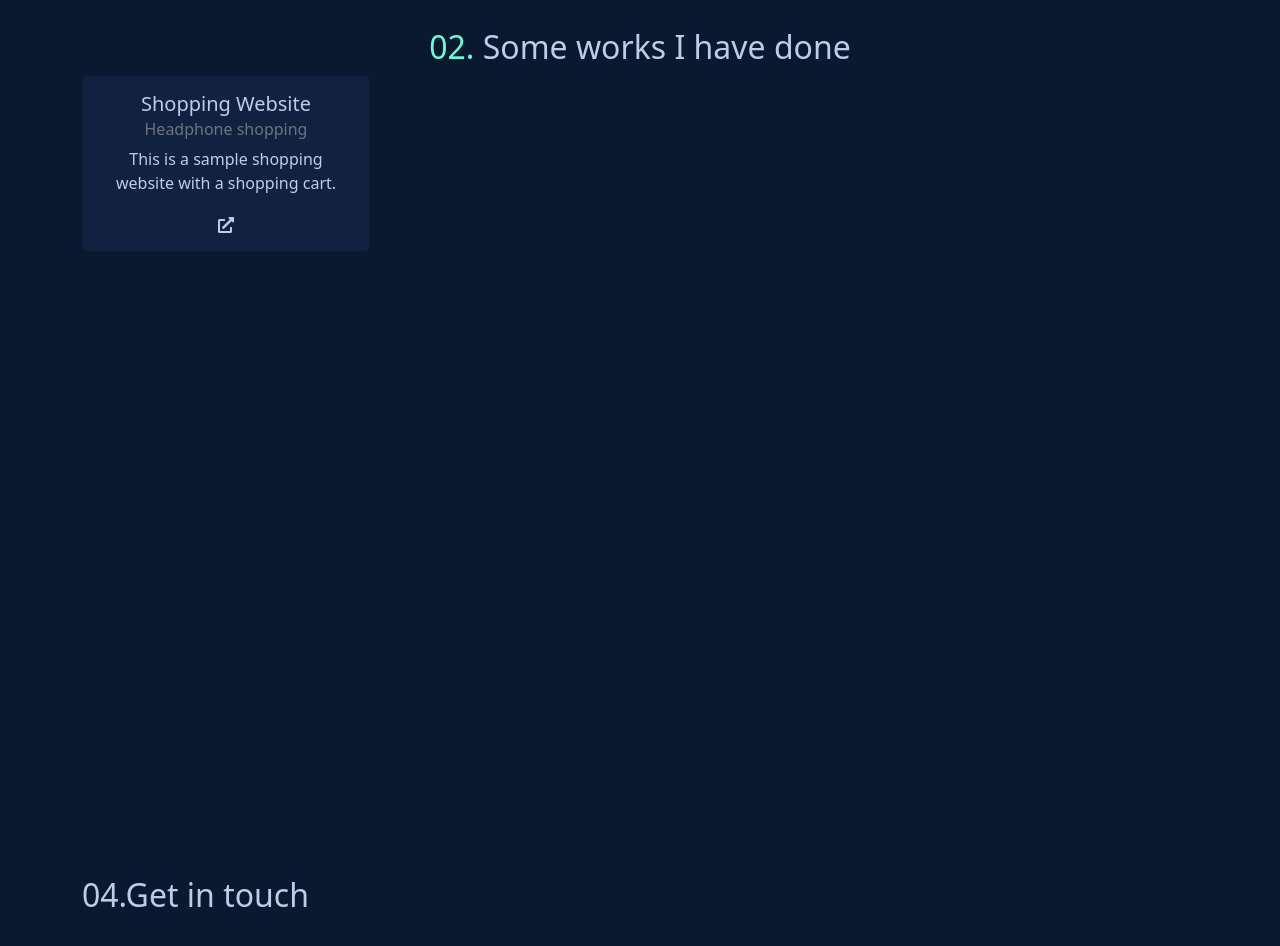
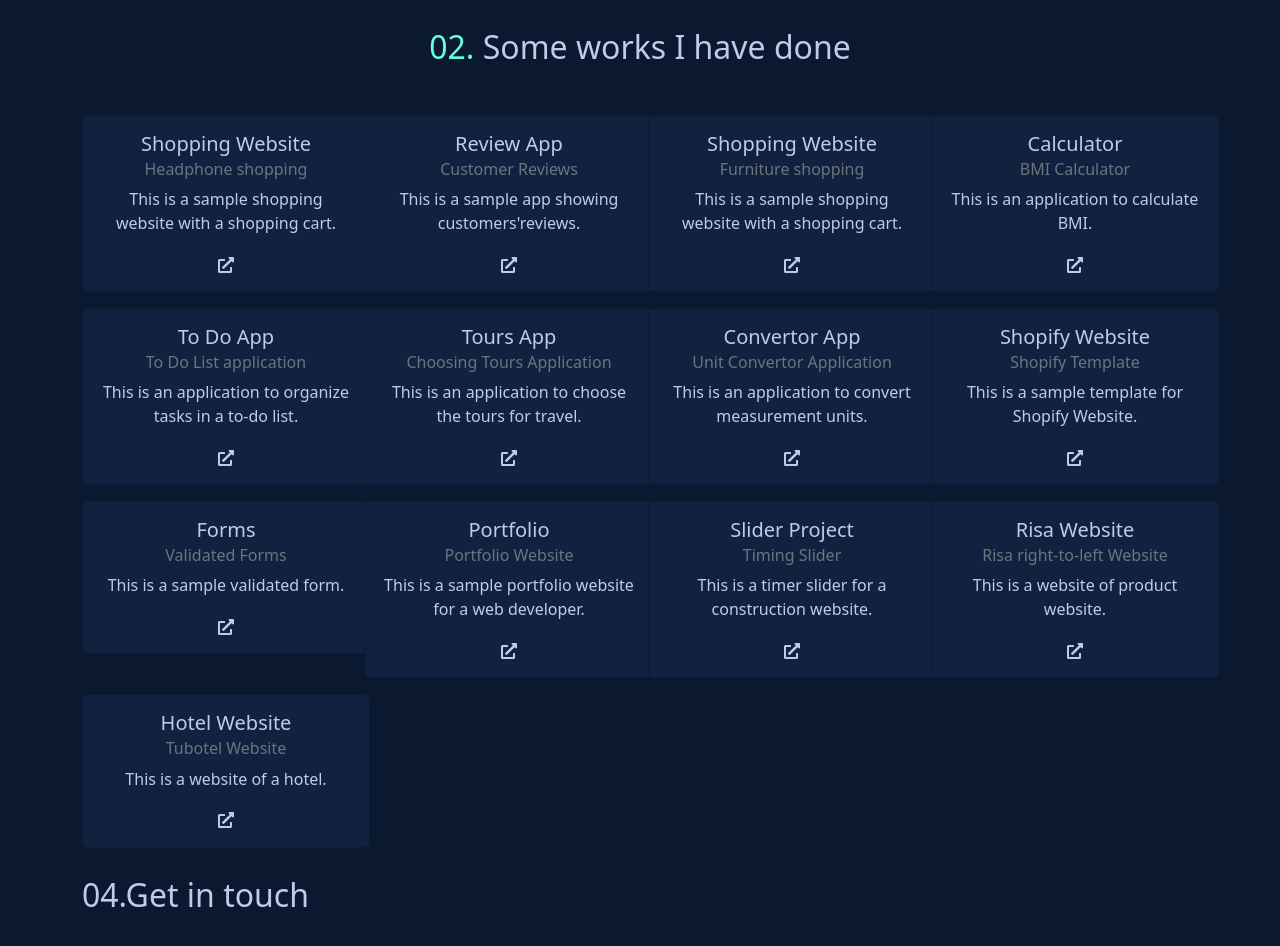
Before and after one commit to Razieh-Abedi/my-portfolio-app, a React (Create React App) app: page / in a window 1280 px wide. Shown: the part 1040-1986 px from the top of the page. Built offline with nearby package versions, Linux system fonts and the light colour scheme.

Commit message:
made the projects section dynamic

```diff
--- a/src/App.css
+++ b/src/App.css
@@ -28,8 +28,13 @@ h2 {
   height: 25rem;
   width: 35rem;
 }
+/* .colProject {
+  height: 40rem;
+} */
 .project {
   width: 18rem;
+  height: 25rem;
+  height: 100%;
   transition: transform 0.5s;
   background-color: #112240 !important;
 }
--- a/src/components/About.jsx
+++ b/src/components/About.jsx
@@ -4,7 +4,7 @@ import profile from "../assets/images/profile-pic.jpg";
 function About() {
   return (
     <section className="vh-100">
-      <h2 className="text-center">
+      <h2 className="text-center mb-5">
         <span className="number">01. </span>
         <span>About Me</span>
       </h2>
--- /dev/null
+++ b/src/components/Projects.jsx
@@ -0,0 +1,21 @@
+import React from "react";
+import { FaExternalLinkAlt } from "react-icons/fa";
+
+function Projects({ title, subtitle, description, link }) {
+  return (
+    <div className="col colProject">
+      <div className="card project text-center">
+        <div className="card-body">
+          <h5 className="card-title title">{title}</h5>
+          <h6 className="card-subtitle mb-2 text-muted">{subtitle}</h6>
+          <p className="card-text">{description}</p>
+          <a href={link}>
+            <FaExternalLinkAlt className="link" />
+          </a>
+        </div>
+      </div>
+    </div>
+  );
+}
+
+export default Projects;
--- a/src/components/Work.jsx
+++ b/src/components/Work.jsx
@@ -1,31 +1,19 @@
 import React from "react";
-import { FaExternalLinkAlt } from "react-icons/fa";
+import Projects from "./Projects";
+import projectData from "../projectData";
 
 function Work() {
   return (
     <section className="vh-100">
-      <h2 className="text-center">
+      <h2 className="text-center mb-5">
         <span className="number">02. </span>
         <span>Some works I have done</span>
       </h2>
       <div className="container">
-        <div className="row">
-          <div className="col">
-            <div className="card project text-center">
-              <div className="card-body">
-                <h5 className="card-title title">Shopping Website</h5>
-                <h6 className="card-subtitle mb-2 text-muted">
-                  Headphone shopping
-                </h6>
-                <p className="card-text">
-                  This is a sample shopping website with a shopping cart.
-                </p>
-                <a href="https://razieh-abedi.github.io/shopping-cart/">
-                  <FaExternalLinkAlt className="link" />
-                </a>
-              </div>
-            </div>
-          </div>
+        <div className="row row-cols-1 row-cols-md-3  row-cols-lg-4 g-3">
+          {projectData.map((item) => (
+            <Projects key={item.id} {...item}/>
+          ))}
         </div>
       </div>
     </section>
--- /dev/null
+++ b/src/projectData.js
@@ -0,0 +1,97 @@
+import React from "react";
+
+const projectData = [
+  {
+    id: 1,
+    title: "Shopping Website",
+    subtitle: "Headphone shopping",
+    description: "This is a sample shopping website with a shopping cart.",
+    link: "https://razieh-abedi.github.io/shopping-cart/",
+  },
+  {
+    id: 2,
+    title: "Review App",
+    subtitle: "Customer Reviews",
+    description: "This is a sample app showing customers'reviews.",
+    link: "https://razieh-abedi.github.io/reviews/",
+  },
+  {
+    id: 3,
+    title: "Shopping Website",
+    subtitle: "Furniture shopping",
+    description: "This is a sample shopping website with a shopping cart.",
+    link: "https://razieh-abedi.github.io/furniture-shopping-website/",
+  },
+  {
+    id: 4,
+    title: "Calculator",
+    subtitle: "BMI Calculator",
+    description: "This is an application to calculate BMI.",
+    link: "https://razieh-abedi.github.io/BMI-calculator/",
+  },
+  {
+    id: 5,
+    title: "To Do App",
+    subtitle: "To Do List application",
+    description: "This is an application to organize tasks in a to-do list.",
+    link: "https://github.com/Razieh-Abedi/to-do-list-mini-app",
+  },
+  {
+    id: 6,
+    title: "Tours App",
+    subtitle: "Choosing Tours Application",
+    description: "This is an application to choose the tours for travel.",
+    link: "https://razieh-abedi.github.io/tours/",
+  },
+  {
+    id: 7,
+    title: "Convertor App",
+    subtitle: "Unit Convertor Application",
+    description: "This is an application to convert measurement units.",
+    link: "https://razieh-abedi.github.io/Unit-convertor/",
+  },
+  {
+    id: 8,
+    title: "Shopify Website",
+    subtitle: "Shopify Template",
+    description: "This is a sample template for Shopify Website.",
+    link: "https://razieh-abedi.github.io/Shopify-website-template/",
+  },
+  {
+    id: 9,
+    title: "Forms",
+    subtitle: "Validated Forms",
+    description: "This is a sample validated form.",
+    link: "https://razieh-abedi.github.io/validated-form-sample/",
+  },
+  {
+    id: 10,
+    title: "Portfolio",
+    subtitle: "Portfolio Website",
+    description: "This is a sample portfolio website for a web developer.",
+    link: "https://razieh-abedi.github.io/portfolio/",
+  },
+  {
+    id: 11,
+    title: "Slider Project",
+    subtitle: "Timing Slider",
+    description: "This is a timer slider for a construction website.",
+    link: "https://razieh-abedi.github.io/timing-slider/",
+  },
+  {
+    id: 12,
+    title: "Risa Website",
+    subtitle: "Risa right-to-left Website",
+    description: "This is a website of product website.",
+    link: "https://razieh-abedi.github.io/right-to-left-website-template/",
+  },
+  {
+    id: 13,
+    title: "Hotel Website",
+    subtitle: "Tubotel Website",
+    description: "This is a website of a hotel.",
+    link: "https://tubotel.com/",
+  },
+];
+
+export default projectData;
```
